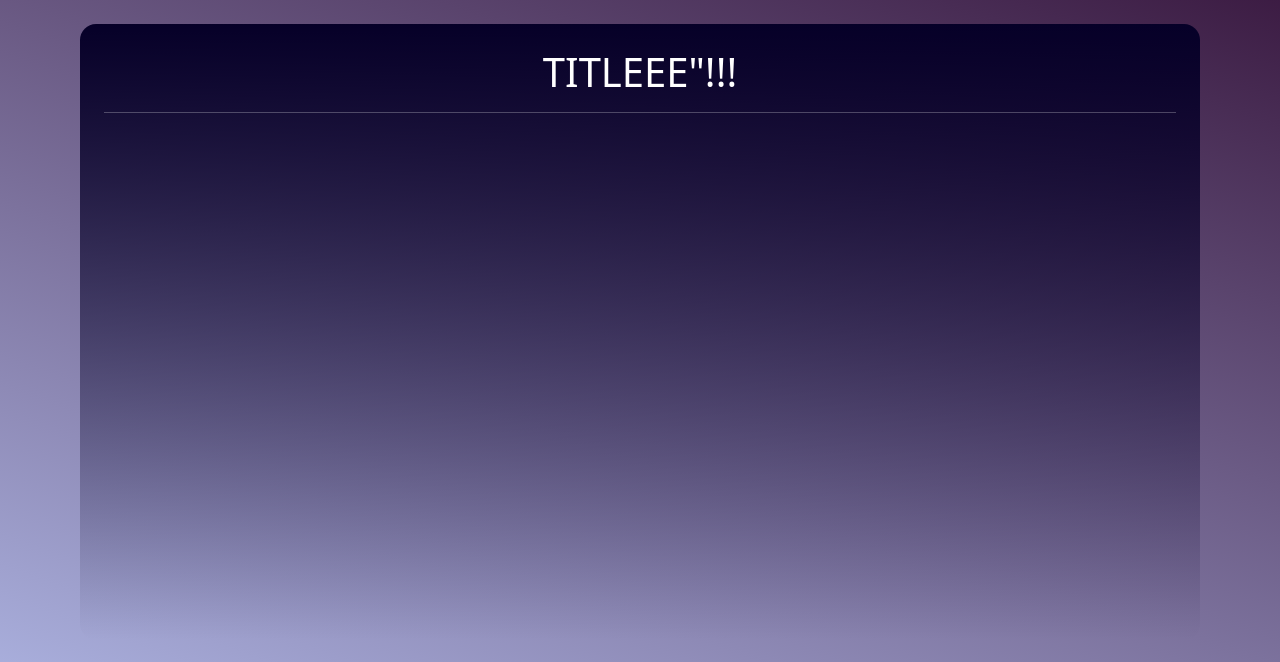
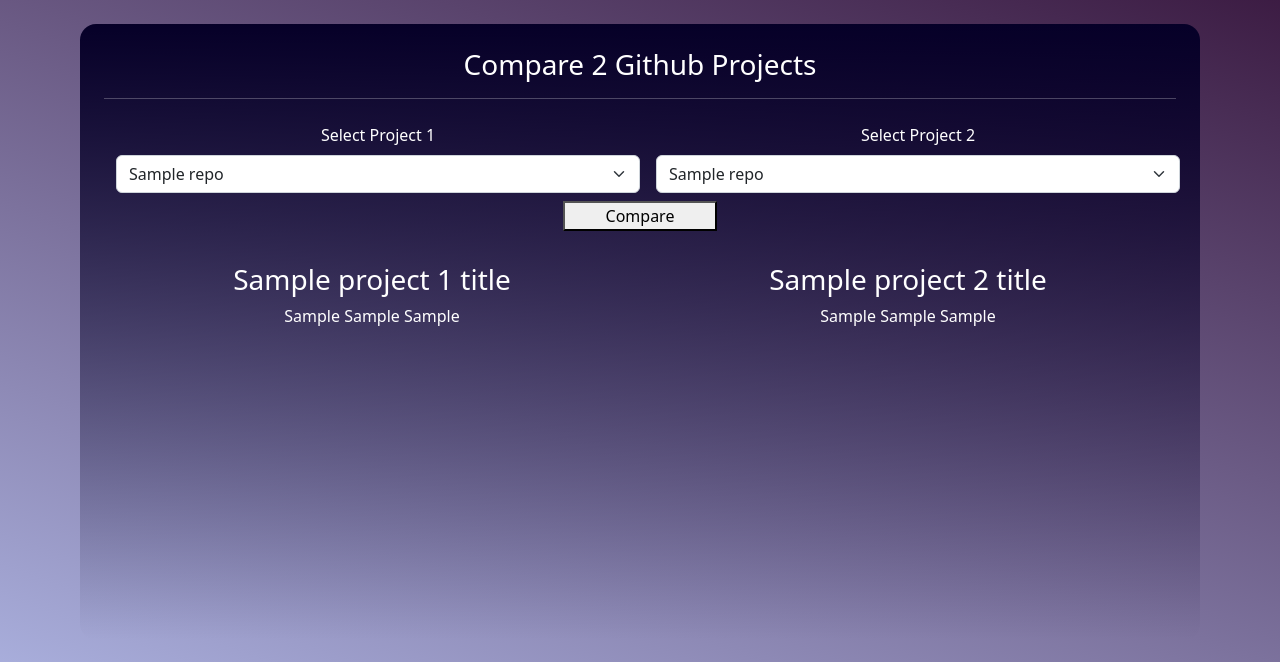
Before and after one commit to prosk8tr/hackcamp-2024, a Flask app: template fish/templates/comparison.html in a window 1280 px wide. Shown: the part 56-718 px from the top of the page. Run offline with Flask 3, Linux system fonts and the light colour scheme; the template is opened without the code that fills it: most values are stand-ins (such as "Sample title", 1, 10 or a date in 2020); parts of the project's set-up code (start-up, migrations or seed data) failed here and were passed over.

Commit message:
Add files via upload

```diff
--- a/fish/app.py
+++ b/fish/app.py
@@ -30,14 +30,38 @@
     return render_template("page1.html", repos=repos)
 
 
-@app.route('/comparison')
+@app.route('/comparison', methods=['POST','GET'])
 def comparison():
-    return render_template("comparison.html", repos=repo_compare) #TODO: fix comparison.html, it doesn't inherit from template.html for some reason
+    if request.method=='POST':
+        project_1=request.form['project_1']
+        project_2=request.form['project_2']
+
+        all_files_1 = db.fetch_files_from_repo(project_1)
+        all_commits_1 = db.fetch_commits_from_repo(project_1)
+        all_files_2 = db.fetch_files_from_repo(project_2)
+        all_commits_2 = db.fetch_commits_from_repo(project_2)
+
+
+        bar_1 = graph_drawer.draw_file_size(all_files_1)
+        pie_1 = graph_drawer.draw_commit_authors(all_commits_1)
+        histogram_1 = graph_drawer.draw_commit_history(all_commits_1)
+        bar_2 = graph_drawer.draw_file_size(all_files_2)
+        pie_2 = graph_drawer.draw_commit_authors(all_commits_2)
+        histogram_2 = graph_drawer.draw_commit_history(all_commits_2)
+
+        project_1_title=repos.loc[repos['id']==project_1]
+        project_1_title=project_1_title.values[0][1]
+        project_2_title=repos.loc[repos['id']==project_2]
+        project_2_title=project_2_title.values[0][1]
+
+        return render_template("comparison.html",project_1_title=project_1_title,project_2_title=project_2_title,repos=repos,bar_graph_1=bar_1,pie_chart_1=pie_1,histogram_1=histogram_1,bar_graph_2=bar_2,pie_chart_2=pie_2,histogram_2=histogram_2)
+    else:
+        return render_template("comparison.html",repos=repos)
 
 @app.route('/metrics', methods=['GET','POST'])
 def metrics():
     repo_id=request.form['rep']
-    all_files = db.fetch_files_from_repo(repo_id)#TODO: get the repository name from the view
+    all_files = db.fetch_files_from_repo(repo_id)
     all_commits = db.fetch_commits_from_repo(repo_id)
     converted_graph = graph_drawer.draw_file_size(all_files)
     converted_pie = graph_drawer.draw_commit_authors(all_commits)
--- a/fish/templates/comparison.html
+++ b/fish/templates/comparison.html
@@ -5,9 +5,56 @@
 {% endblock %}
 
 {% block header %}
-<h1>TITLEEE"!!!</h1>
+<h3>Compare 2 Github Projects</h3>
 {% endblock %}
 
 {% block content %}
+<div class="container my-4">
+    <div class="row">
+        <form method="POST" id="compare" name="compare" class="d-flex align-items-center">
+            <div class="col-md-6 me-3">
+                <label for="dropdown1" class="form-label">Select Project 1</label>
+                <select class="form-select" id="dropdown1" name="project_1">
+                    {% for index, repo in repos.iterrows() %}
+                        <option value="{{ repo['id'] }}">{{ repo['name'] }}</option>
+                    {% endfor %}
+                </select>
+            </div>
 
+            <div class="col-md-6 me-3">
+                <label for="dropdown2" class="form-label">Select Project 2</label>
+                <select class="form-select" id="dropdown2" name="project_2">
+                    {% for index, repo in repos.iterrows() %}
+                        <option value="{{ repo['id'] }}">{{ repo['name'] }}</option>
+                    {% endfor %}
+                </select>
+            </div>
+
+        </form>
+    </div>
+    <div class="row">
+        <div class="d-grid gap-2 col-2 mx-auto my-2">
+            <button type="submit" form="compare">Compare</button>
+        </div>
+    </div>
+</div>
+
+<div class="container my-4">
+    <div class="row">
+        <!-- First Column -->
+        <div class="col-md-6">
+            <h3>{{project_1_title}}</h3>
+            {{bar_graph_1|safe}}
+            {{pie_chart_1|safe}}
+            {{histogram_1|safe}}
+        </div>
+        <!-- Second Column -->
+        <div class="col-md-6">
+            <h3>{{project_2_title}}</h3>
+            {{bar_graph_2|safe}}
+            {{pie_chart_2|safe}}
+            {{histogram_2|safe}}
+        </div>
+    </div>
+  </div>
 {% endblock %}
--- a/fish/templates/page1.html
+++ b/fish/templates/page1.html
@@ -21,7 +21,6 @@
     </div>
 
     <!--Buttons-->
-
     {% for index, repo in repos.iterrows() %}
     <form method="POST" class="item git-button" action="/metrics">
         <button type="submit" name="rep" value="{{repo['id']}}" style="display: contents;" class="item git-button">
```
